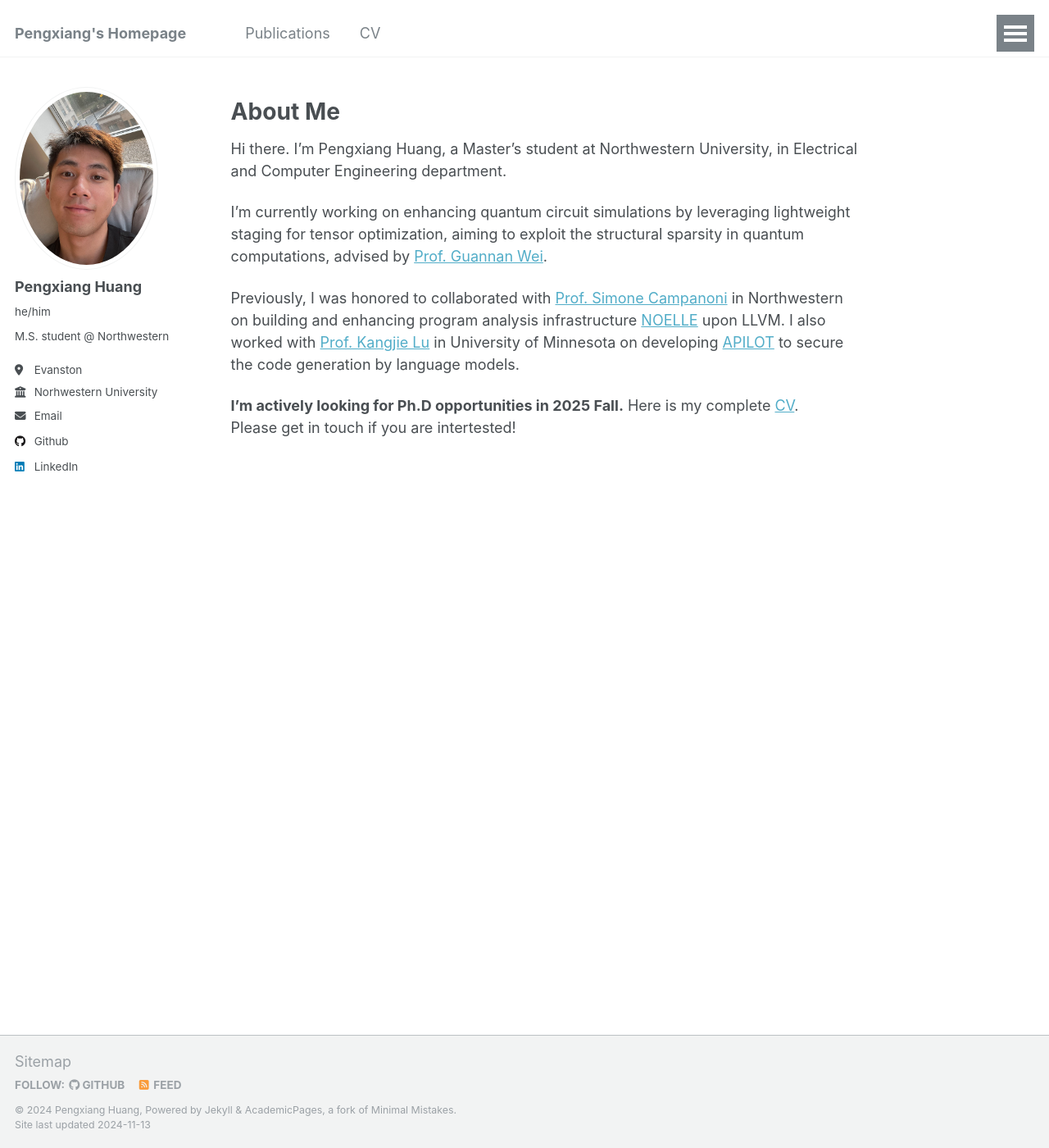
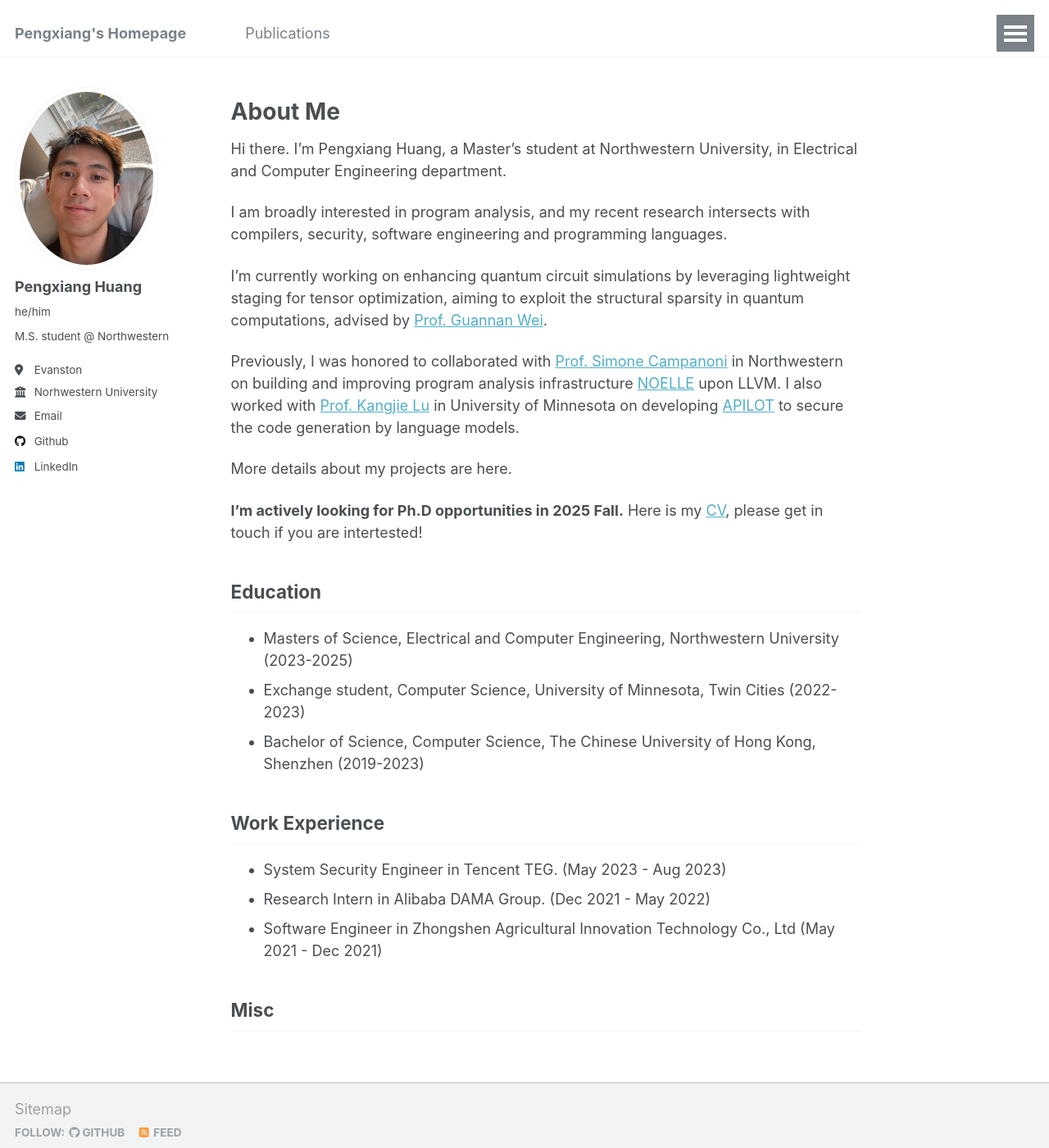
Before and after one commit to Pengxiang-Huang/Pengxiang-Huang.github.io, a Jekyll site: the page built from _pages/about.md, in a window 1280 px wide and 1400 px high. Shown: the whole window at 82% size. Built offline with Jekyll 4.4.1, drawn with Linux system fonts in a browser that asks for light colours.

```diff
--- a/_config.yml
+++ b/_config.yml
@@ -76,10 +76,10 @@ author:
 
 # Publication Category - The following the list of publication categories and their headings
 publication_category:
-  books:
-    title: 'Books'
-  manuscripts:
-    title: 'Journal Articles'
+  # books:
+  #   title: 'Books'
+  # manuscripts:
+  #   title: 'Journal Articles'
   conferences:
     title: 'Conference Papers'
 
--- a/_data/navigation.yml
+++ b/_data/navigation.yml
@@ -20,8 +20,8 @@ main:
   # - title: "Blog Posts"
   #   url: /year-archive/
 
-  - title: "CV"
-    url: /cv/
+  # - title: "CV"
+  #   url: /cv/
 
   # - title: "Guide"
   #   url: /markdown/
--- a/_pages/about.md
+++ b/_pages/about.md
@@ -12,15 +12,33 @@ About Me
 ======
 Hi there. I’m Pengxiang Huang, a Master’s student at Northwestern University, in Electrical and Computer Engineering department.
 
+I am broadly interested in program analysis, and my recent research intersects with compilers, security, software engineering and programming languages.
+
 I’m currently working on enhancing quantum circuit simulations by leveraging lightweight staging for tensor optimization,
 aiming to exploit the structural sparsity in quantum computations, advised by [Prof. Guannan Wei](https://continuation.passing.style/).
 
 Previously, I was honored to collaborated with [Prof. Simone Campanoni](https://users.cs.northwestern.edu/~simonec/#gsc.tab=0) in Northwestern
-on building and enhancing program analysis infrastructure [NOELLE](https://github.com/arcana-lab/noelle?tab=readme-ov-file) upon LLVM.
+on building and improving program analysis infrastructure [NOELLE](https://github.com/arcana-lab/noelle?tab=readme-ov-file) upon LLVM.
 I also worked with [Prof. Kangjie Lu](https://www-users.cse.umn.edu/~kjlu/) in University of Minnesota on developing [APILOT](https://arxiv.org/abs/2409.16526) to secure the code generation
 by language models.
 
+More details about my projects are here.
+
+**I’m actively looking for Ph.D opportunities in 2025 Fall.** Here is my [CV](http://pengxiang-huang.github.io/files/CV_Pengxiang_Huang.pdf),
+please get in touch if you are intertested!
+
+Education
+--------
++ Masters of Science, Electrical and Computer Engineering, Northwestern University (2023-2025)
++ Exchange student, Computer Science, University of Minnesota, Twin Cities (2022-2023)
++ Bachelor of Science, Computer Science, The Chinese University of Hong Kong, Shenzhen (2019-2023)
+
+Work Experience
+--------
++ System Security Engineer in Tencent TEG. (May 2023 - Aug 2023)
++ Research Intern in Alibaba DAMA Group. (Dec 2021 - May 2022)
++ Software Engineer in Zhongshen Agricultural Innovation Technology Co., Ltd (May 2021 - Dec 2021)
 
 
-**I’m actively looking for Ph.D opportunities in 2025 Fall.** Here is my complete [CV](http://pengxiang-huang.github.io/files/CV_Pengxiang_Huang.pdf).
-Please get in touch if you are intertested!
+Misc
+-------
```
Also changed, not shown: _publications/2024-02-17-paper-title-number-4.md (+6 -8 lines), 1 other file.
